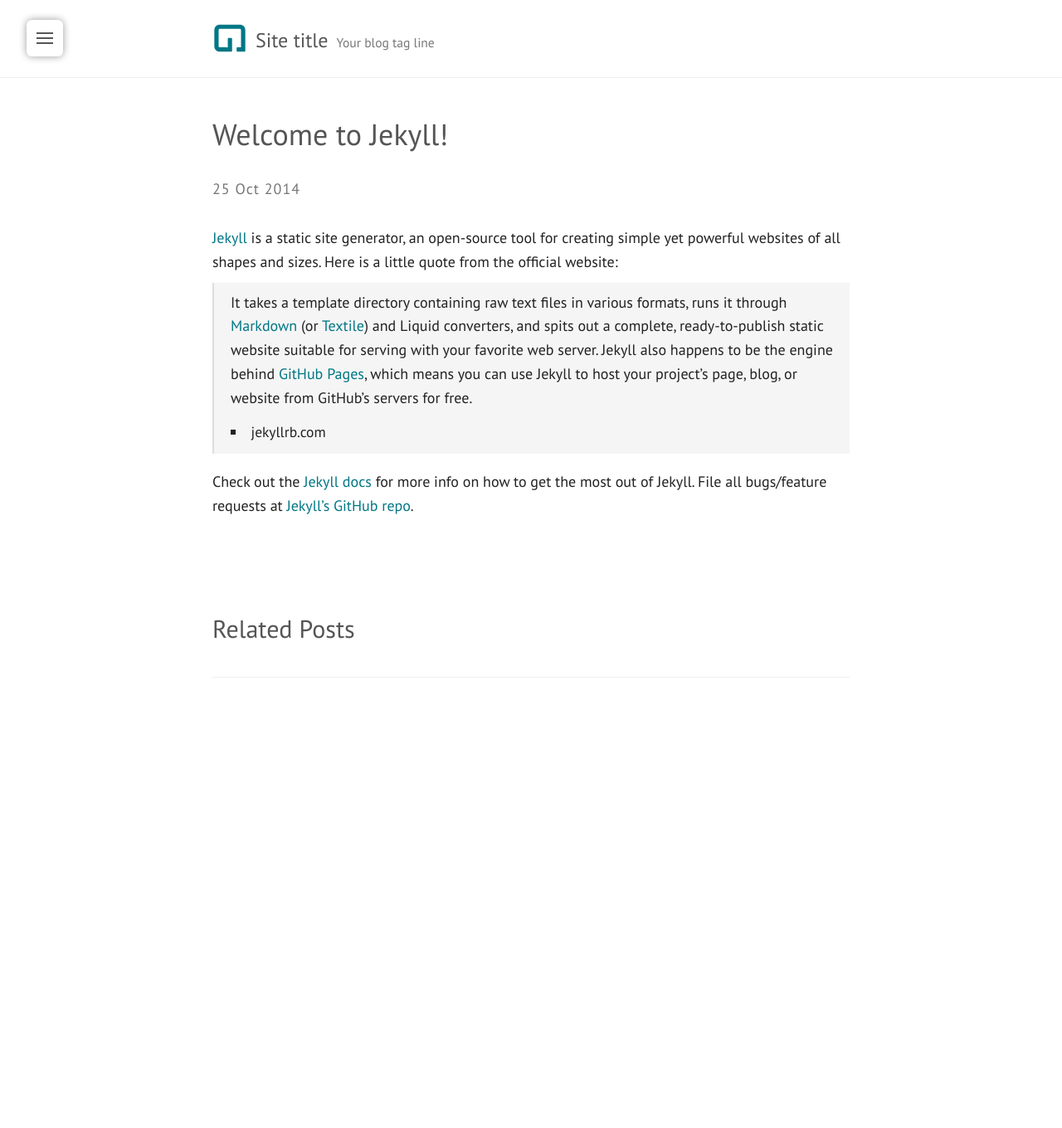
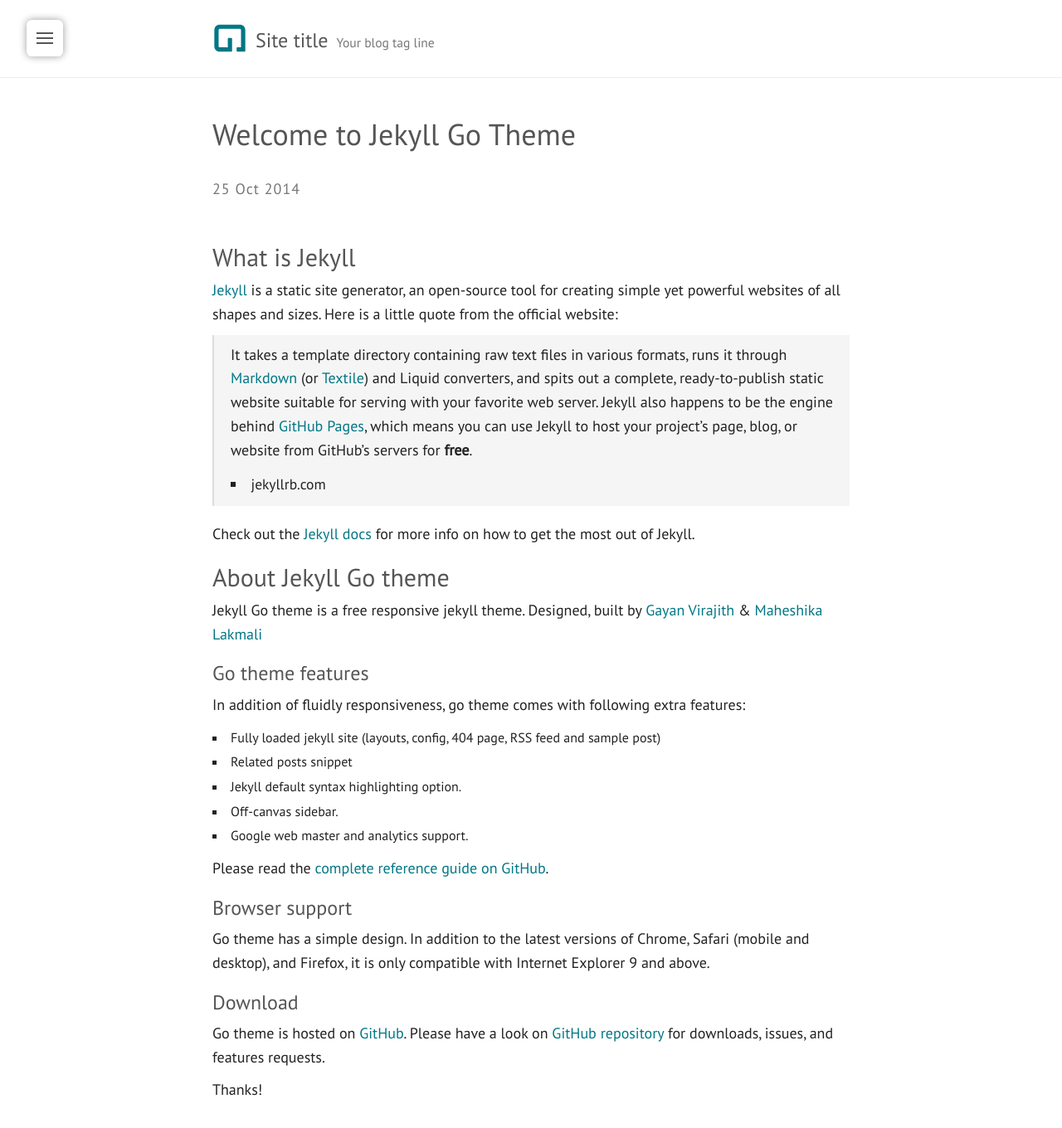
Before and after one commit to gayanvirajith/go, a Jekyll site: the page built from _posts/2014-10-25-welcome-to-jekyll.markdown, in a window 1280 px wide and 1400 px high. Shown: the top 1360 px of the window at 83% size. Built offline with Jekyll 4.4.1, drawn with Linux system fonts in a browser that asks for light colours.

Commit message:
Modified sample post content

```diff
--- a/_posts/2014-10-25-welcome-to-jekyll.markdown
+++ b/_posts/2014-10-25-welcome-to-jekyll.markdown
@@ -1,19 +1,53 @@
 ---
 layout: post
-title:  "Welcome to Jekyll!"
+title: Welcome to Jekyll Go Theme
 date:   2014-10-25 09:23:55
-categories: jekyll update
+categories: jekyll
 ---
+
+## What is Jekyll
 
 [Jekyll][jekyll] is a static site generator, an open-source tool for creating simple yet powerful websites of all shapes and sizes. Here is a little quote from the official website:
 
-> It takes a template directory containing raw text files in various formats, runs it through [Markdown][markdown] (or [Textile][textile]) and Liquid converters, and spits out a complete, ready-to-publish static website suitable for serving with your favorite web server. Jekyll also happens to be the engine behind [GitHub Pages][github-pages], which means you can use Jekyll to host your project’s page, blog, or website from GitHub’s servers for free.
+> It takes a template directory containing raw text files in various formats, runs it through [Markdown][markdown] (or [Textile][textile]) and Liquid converters, and spits out a complete, ready-to-publish static website suitable for serving with your favorite web server. Jekyll also happens to be the engine behind [GitHub Pages][github-pages], which means you can use Jekyll to host your project’s page, blog, or website from GitHub’s servers for **free**.
 > - jekyllrb.com
 
-Check out the [Jekyll docs][jekyll] for more info on how to get the most out of Jekyll. File all bugs/feature requests at [Jekyll's GitHub repo][jekyll-gh].
+Check out the [Jekyll docs][jekyll] for more info on how to get the most out of Jekyll.
+
+## About Jekyll Go theme
+
+Jekyll Go theme is a free responsive jekyll theme. Designed, built by [Gayan Virajith](http://gayan.me) & [Maheshika Lakmali](http://maheshikalakmali.github.io)
+
+### Go theme features
+
+In addition of fluidly responsiveness, go theme comes with following extra
+features:
+
+- Fully loaded jekyll site (layouts, config, 404 page, RSS feed and sample post)
+- Related posts snippet
+- Jekyll default syntax highlighting option.
+- Off-canvas sidebar.
+- Google web master and analytics support.
+
+Please read the [complete reference guide on GitHub][go-readme].
+
+### Browser support
+
+Go theme has a simple design. In addition to the latest versions of Chrome,
+Safari (mobile and desktop), and Firefox, it is only compatible with
+Internet Explorer 9 and above.
+
+### Download
+
+Go theme is hosted on [GitHub][github]. Please have a look on [GitHub repository][go] for downloads, issues, and features requests.
+
+Thanks!
 
 [jekyll-gh]: https://github.com/mojombo/jekyll
 [jekyll]:    http://jekyllrb.com
 [markdown]: http://daringfireball.net/projects/markdown/
 [textile]: http://redcloth.org/textile
 [github-pages]: http://pages.github.com/
+[github]: http://github.com/
+[go]: https://github.com/gayanvirajith/go
+[go-readme]: [go]: https://github.com/gayanvirajith/go
```
